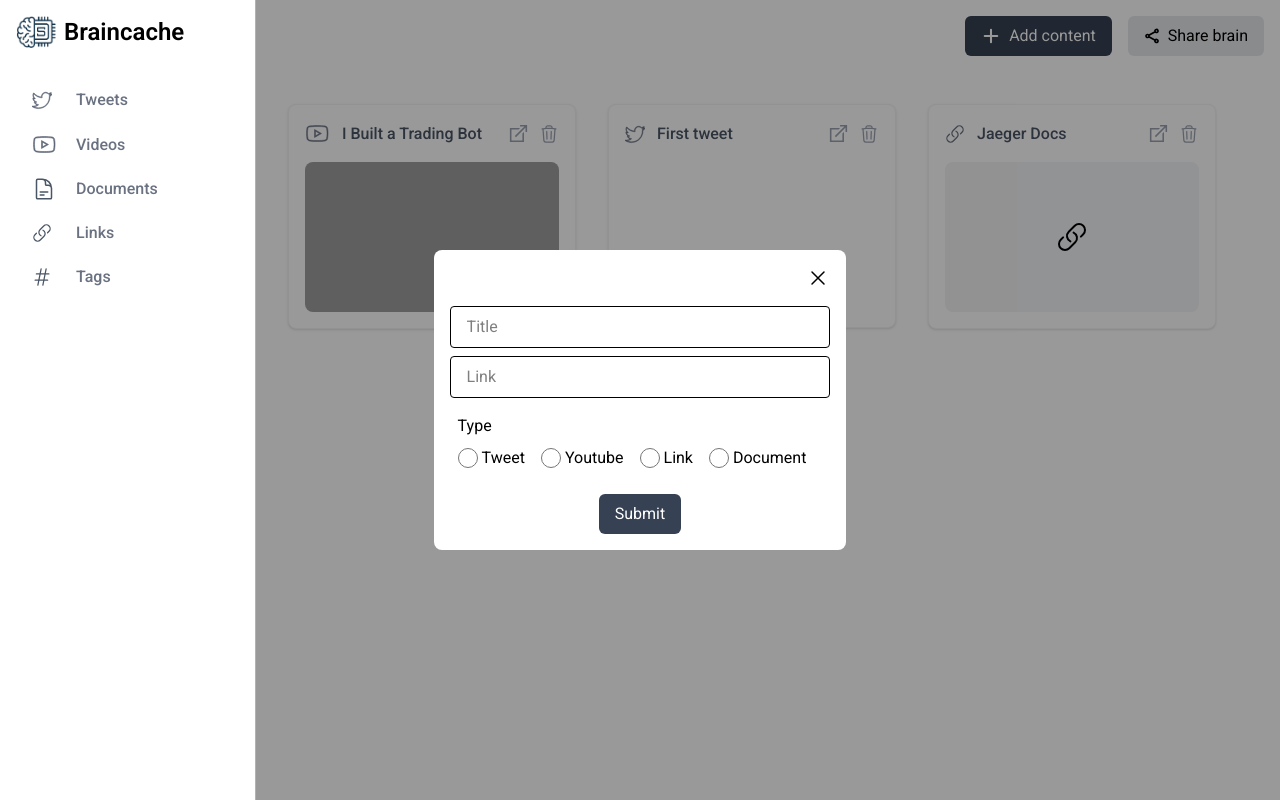
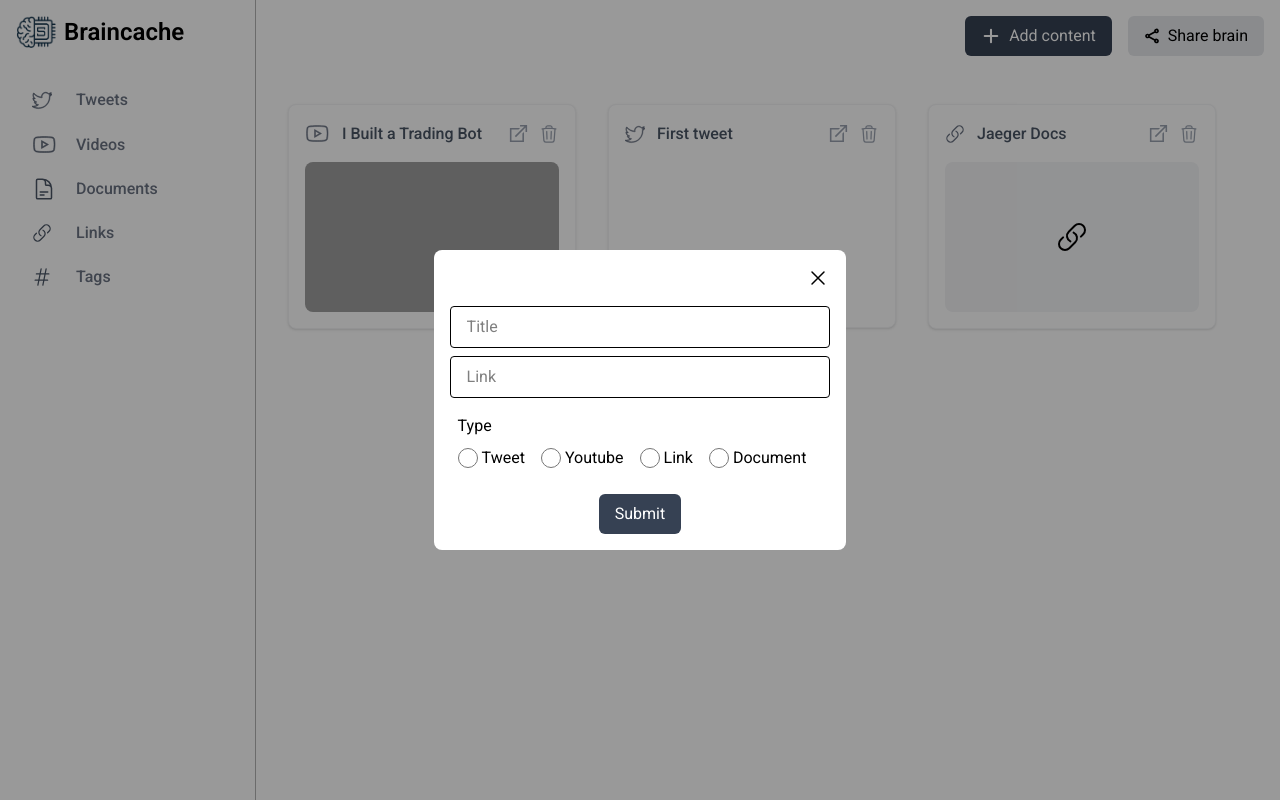
Before and after one commit to saicharith2012/brain-cache, a React (Vite) app in the folder frontend/: page / in a window 1280 px wide. Both pictures are taken after a click on the button "Add content". Built offline with nearby package versions, Linux system fonts and the light colour scheme; grey boxes are pictures that could not be loaded.

Commit message:
fix: positioning createContentModal layout over Sidebar

```diff
--- a/frontend/src/App.tsx
+++ b/frontend/src/App.tsx
@@ -10,7 +10,7 @@ import Sidebar from "./components/Sidebar";
 function App() {
   const [modalOpen, setModalOpen] = useState(false);
   return (
-    <div className="font-roboto pl-64">
+    <div className="font-roboto">
       <CreateContentModal
         isOpen={modalOpen}
         onClose={() => {
@@ -18,6 +18,7 @@ function App() {
         }}
       />
 
+      <div className="pl-64">
         <Sidebar />
         <div className="flex justify-end gap-4 p-4 pl-8 ">
           <Button
@@ -57,6 +58,7 @@ function App() {
           />
         </div>
       </div>
+    </div>
   );
 }
 
--- a/frontend/src/components/CreateContentModal.tsx
+++ b/frontend/src/components/CreateContentModal.tsx
@@ -12,7 +12,7 @@ export default function CreateContentModal({ isOpen, onClose }: ModalProps) {
   return (
     <div>
       {isOpen && (
-        <div className="w-screen h-screen bg-black/40 fixed top-0 left-0 flex justify-center items-center">
+        <div className="w-screen h-screen bg-black/40 fixed top-0 left-0 flex justify-center items-center z-100">
           <div className=" bg-white rounded-lg opacity-100 p-4 flex flex-col items-center">
             <div className="flex justify-end w-full mb-4">
               <div className="cursor-pointer" onClick={onClose}>
```
Lines whose indentation alone changed are shown as unchanged.
